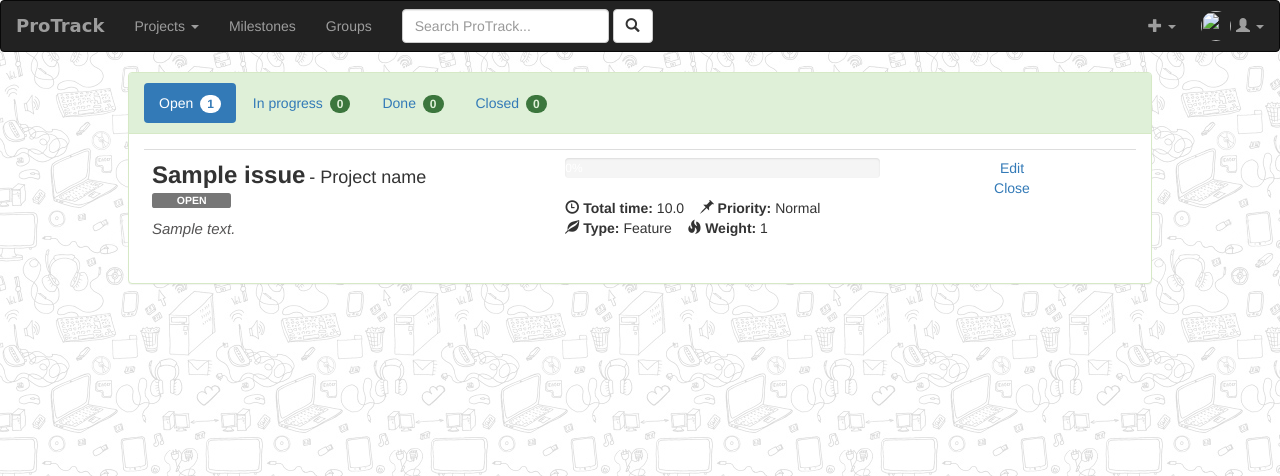
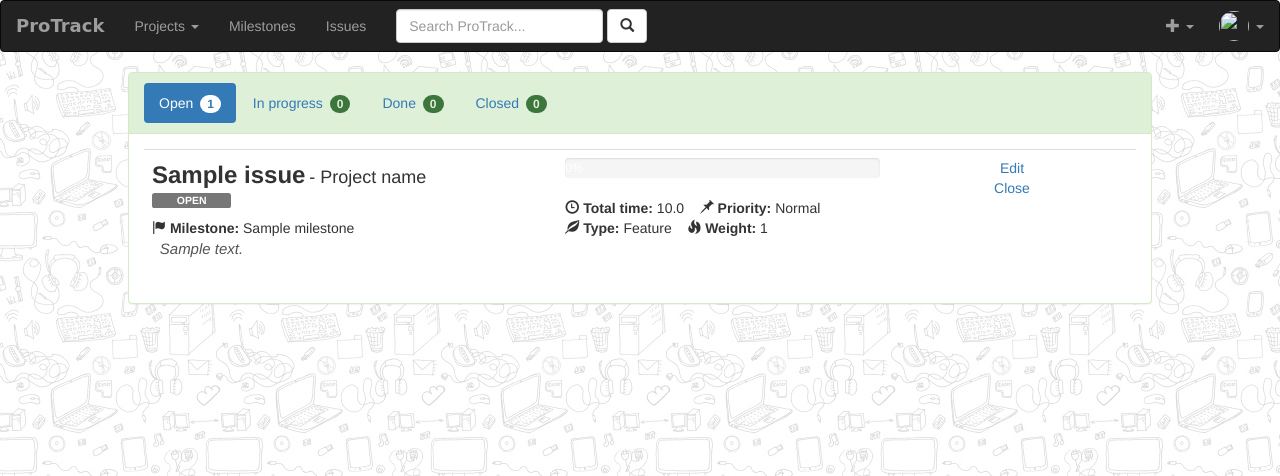
Before and after one commit to J-KAM/ProTrack, a Django app: page /issues/ in a window 1280 px wide. Shown: the top 476 px of the page. Run offline with Django 3.2, Linux system fonts and the light colour scheme; tables that the repository leaves empty hold one stand-in row (values such as "Sample post"); some libraries are stand-ins or nearby versions; some web fonts are replaced.

Commit message:
Issue connected with milestones and assignees. #6

```diff
--- a/issues/forms.py
+++ b/issues/forms.py
@@ -14,7 +14,8 @@ class IssueForm(forms.ModelForm):
 
     class Meta:
         model = Issue
-        fields = ['title', 'description', 'time_spent', 'progress', 'type', 'weight', 'priority', 'status']
+        fields = ['title', 'description', 'time_spent', 'progress', 'milestone', 'type', 'weight', 'priority',
+                  'assignees', 'status']
         widgets = {'description': forms.Textarea(attrs={'rows': 6, 'cols': 43,
                                                         'style': 'resize:none;'}),
         }
--- a/issues/models.py
+++ b/issues/models.py
@@ -1,7 +1,9 @@
+from django.contrib.auth.models import User
 from django.db import models
 
 # Create your models here.
-
+from milestones.models import Milestone
+from projects.models import Project
 
 WEIGHT_CHOICES = (
     (1, 1),
@@ -59,6 +61,9 @@ class Issue(models.Model):
     priority = models.CharField(max_length=10, null=True, blank=True, choices=PRIORITY_CHOICES)
 
     total_time_spent = models.FloatField(null=False, default=0.0)
+    project = models.ForeignKey(Project, on_delete=models.CASCADE, null=True)
+    milestone = models.ForeignKey(Milestone, on_delete=models.CASCADE, null=True)
+    assignees = models.ManyToManyField(User, related_name='assignees')
 
     def __str__(self):
         return self.title
--- a/issues/templates/issues/issues_table.html
+++ b/issues/templates/issues/issues_table.html
@@ -1,3 +1,6 @@
+{% if project %}
+<a href = "{% url 'issues:create' project.id %}" class="btn btn-success right" role="button">New issue</a>
+{% endif %}
 <table class = "table">
     <tbody>
     {% for issue in issues %}
@@ -14,6 +17,9 @@
                     <span class="label label-danger badge-label">CLOSED</span>
             {% endif %}
 
+            {% if issue.milestone %}
+                <p><span class="glyphicon glyphicon-flag"></span> <b>Milestone:</b> {{issue.milestone.name}}</p>&nbsp;<br>&nbsp;
+            {% endif %}
             <p class="list-item-description">{{ issue.description }}</p>
         </td>
         <td class = "col-md-4">
--- a/issues/urls.py
+++ b/issues/urls.py
@@ -6,7 +6,7 @@ app_name = 'issues'
 
 urlpatterns = [
     url(r'^$', views.IssuePreview.as_view(), name="preview"),
-    url(r'^new/$', views.IssueFormView.as_view(), name="create"),
+    url(r'^(?P<project_id>[0-9]+)/new/$', views.IssueFormView.as_view(), name="create"),
     url(r'^(?P<id>[0-9]+)/$', views.IssueUpdate.as_view(), name="update"),
     url(r'^(?P<id>[0-9]+)/close/$', views.close_issue, name="close"),
     url(r'^(?P<id>[0-9]+)/reopen/$', views.reopen_issue, name="reopen")
--- a/issues/views.py
+++ b/issues/views.py
@@ -1,4 +1,5 @@
 from django.contrib.auth.decorators import login_required
+from django.contrib.auth.models import User
 from django.shortcuts import render, redirect
 
 # Create your views here.
@@ -8,6 +9,8 @@ from django.views.generic.edit import CreateView, UpdateView
 
 from issues.forms import IssueForm
 from issues.models import Issue
+from milestones.models import Milestone
+from projects.models import Project
 
 
 class IssuePreview(generic.ListView):
@@ -30,22 +33,35 @@ class IssueFormView(CreateView):
     form_class = IssueForm
     template_name = 'issues/issue_form.html'
 
+    # display blank form
+    @method_decorator(login_required)
+    def get(self, request, **kwargs):
+        form = self.form_class(None)
+        project = Project.objects.get(id=kwargs['project_id'])
+        form.fields['milestone'].queryset = Milestone.objects.filter(project=project)
+        form.fields['assignees'].queryset = User.objects.filter(id=project.owner.id) | project.collaborators.all()
+        form.fields['milestone'].required = False
+        form.fields['assignees'].required = False
 
-    #display blank form
-    @method_decorator(login_required)
-    def get(self, request):
-        form = self.form_class(None)
         return render(request, self.template_name, {'form': form, 'action': 'New'})
 
     @method_decorator(login_required)
-    def post(self, request):
+    def post(self, request, **kwargs):
         form = self.form_class(request.POST)
+        form.fields['milestone'].required = False
+        form.fields['assignees'].required = False
 
         if form.is_valid():
             issue = form.save(commit=False)
+            project = Project.objects.get(id=kwargs['project_id'])
+            issue.project = project
             if issue.time_spent is None:
                 issue.time_spent = 0.0
             issue.total_time_spent = issue.time_spent
+
+            issue.save()
+
+            issue.assignees = form.cleaned_data['assignees']
             issue.save()
 
             if issue is not None:
@@ -84,6 +100,7 @@ class IssueUpdate(UpdateView):
 
         return render(request, 'issues/issue_form.html', {'form': form, 'action': 'Edit'})
 
+
 @login_required
 def close_issue(request, **kwargs):
     issue = Issue.objects.get(id=kwargs['id'])
@@ -92,6 +109,7 @@ def close_issue(request, **kwargs):
 
     return redirect('issues:preview')
 
+
 @login_required
 def reopen_issue(request, **kwargs):
     issue = Issue.objects.get(id=kwargs['id'])
--- a/projects/templates/projects/detail_preview.html
+++ b/projects/templates/projects/detail_preview.html
@@ -25,7 +25,9 @@
                     <p>ovde ide kod</p>
                 </div>
                 <div class = "tab-pane" id = "issues">
-                    <p>issues</p>
+                    {% with project=project %}
+                    {% include 'issues/issues_table.html' %}
+                    {% endwith %}
                 </div>
                 <div class = "tab-pane" id = "settings">
                     <p>settings</p>
--- a/templates/base.html
+++ b/templates/base.html
@@ -49,7 +49,7 @@
                         <a href="{% url 'milestones:preview' %}">Milestones</a>
                     </li>
                     <li>
-                        <a href="#">Groups</a>
+                        <a href="{% url 'issues:preview' %}">Issues</a>
                     </li>
                 </ul>
 
@@ -70,13 +70,11 @@
                             <li><a href = "{% url 'projects:create' %}">New project</a></li>
                             <li class = "divider"></li>
                             <li><a href = "{% url 'milestones:create' %}">New milestone</a></li>
-                            <li><a href = "#">New issue</a></li>
                         </ul>
                     </li>
                     <li class = "dropdown">
                     <a class = "dropdown-toggle profile-img" data-toggle = "dropdown" href="#">
                        <img src="{{ user.profile.profile_picture.url }}" class="special-img img-circle">
-                        <span class="glyphicon glyphicon-user" aria-hidden = "true"></span>
                         <span class = "caret"></span>
                     </a>
                     <ul class = "dropdown-menu">
```
Also changed, not shown: issues/migrations/__init__.py (added), projects/migrations/__init__.py (added).
